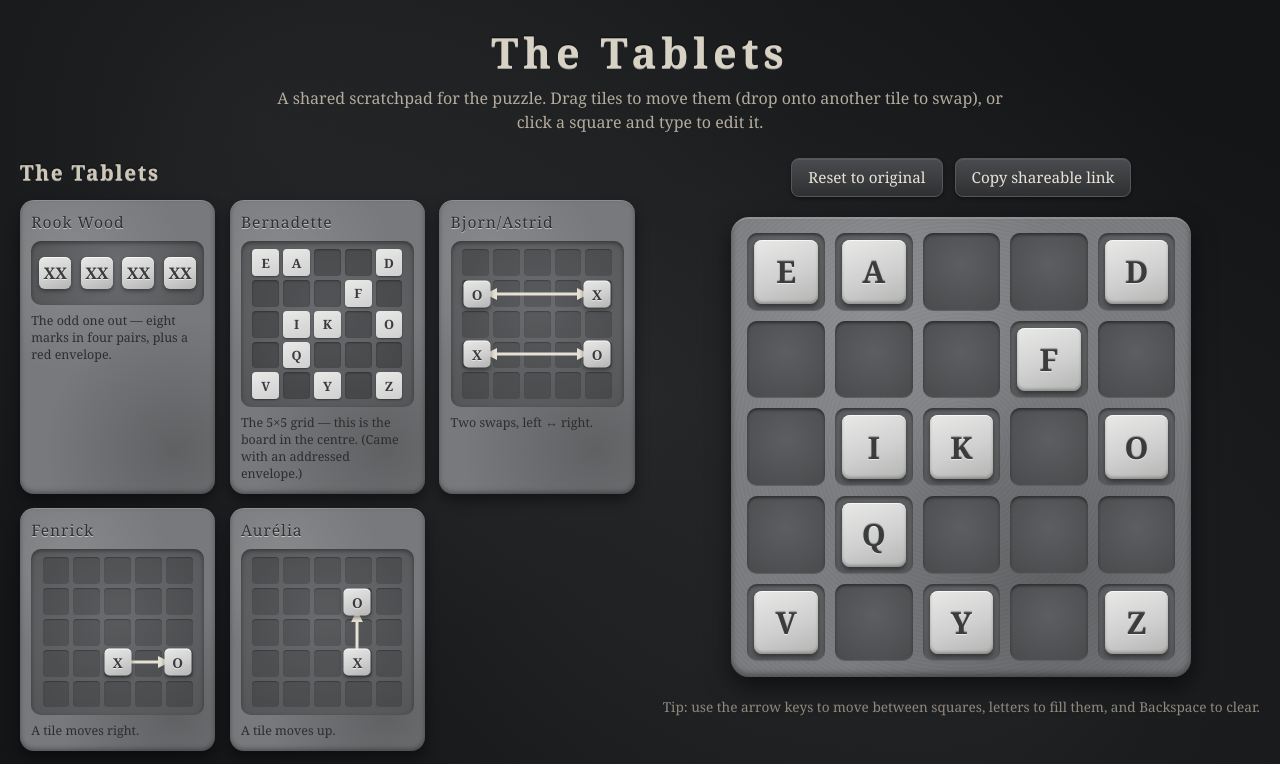
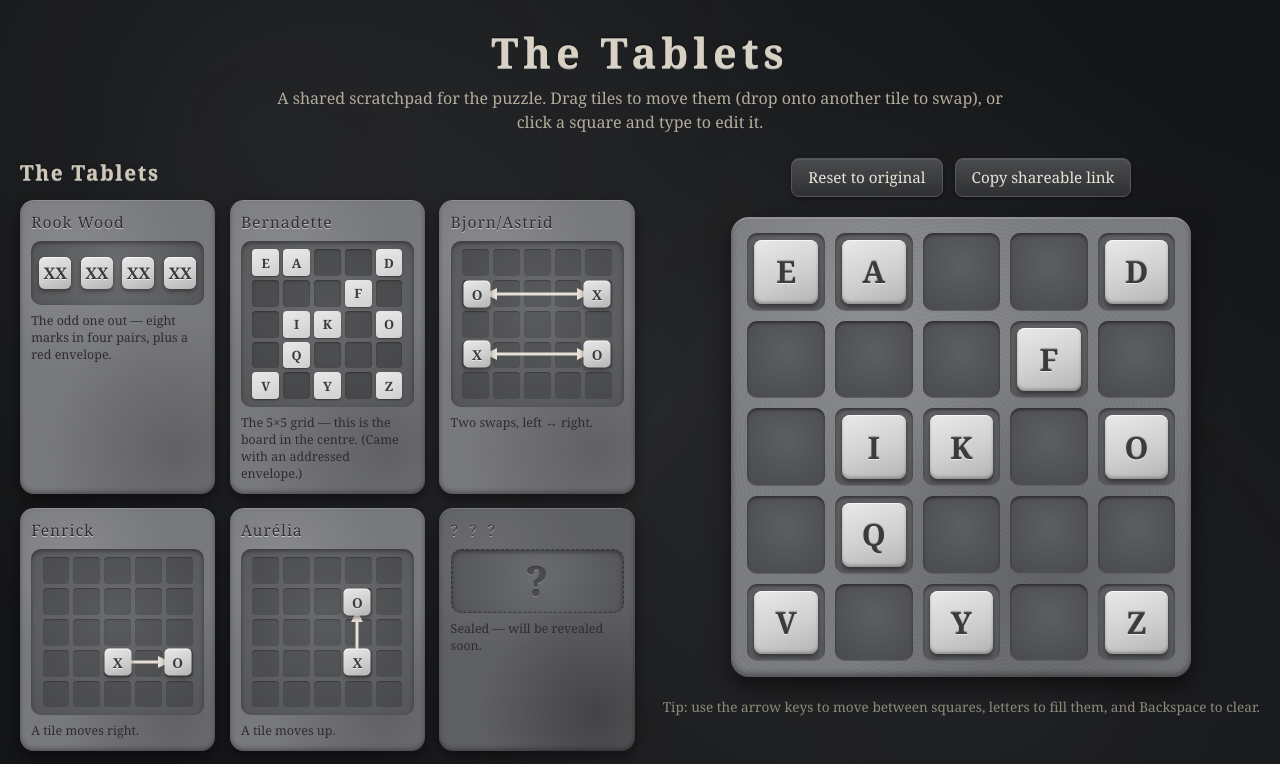
Before and after one commit to mutantflea/dnd-puzzle-site, a React (Vite) app: page / in a window 1280 px wide. Shown: the top 764 px of the page. Built offline with nearby package versions, Linux system fonts and the light colour scheme.

Commit message:
added 2 blank tiles

```diff
--- a/src/components/ClueTablet.tsx
+++ b/src/components/ClueTablet.tsx
@@ -4,15 +4,16 @@ import styles from "../styles/ClueTablet.module.css";
 interface ClueTabletProps {
   name: string;
   note?: string;
+  locked?: boolean; // a not-yet-revealed clue
   children: ReactNode; // the CSS/SVG recreation of the rule
 }
 
 /** A stone-tablet card showing a recreated clue. */
-export default function ClueTablet({ name, note, children }: ClueTabletProps) {
+export default function ClueTablet({ name, note, locked, children }: ClueTabletProps) {
   return (
-    <figure className={styles.tablet}>
+    <figure className={`${styles.tablet} ${locked ? styles.tabletLocked : ""}`}>
       <figcaption className={styles.name}>{name}</figcaption>
-      <div className={styles.face}>
+      <div className={`${styles.face} ${locked ? styles.faceLocked : ""}`}>
         <div className={styles.rule}>{children}</div>
       </div>
       {note && <p className={styles.note}>{note}</p>}
--- a/src/components/Clues.tsx
+++ b/src/components/Clues.tsx
@@ -160,6 +160,14 @@ export default function Clues() {
       <ClueTablet name="Aurélia" note="A tile moves up.">
         <GridClue marks={AURELIA.marks} arrows={AURELIA.arrows} />
       </ClueTablet>
+
+      {[0, 1].map((n) => (
+        <ClueTablet key={`sealed-${n}`} name="? ? ?" note="Sealed — will be revealed soon." locked>
+          <div className={styles.sealed}>
+            <span className={styles.sealedGlyph}>?</span>
+          </div>
+        </ClueTablet>
+      ))}
     </div>
   );
 }
--- a/src/styles/ClueTablet.module.css
+++ b/src/styles/ClueTablet.module.css
@@ -29,6 +29,46 @@
     0 1px 0 rgba(255, 255, 255, 0.18) inset,
     0 -2px 5px rgba(0, 0, 0, 0.35) inset,
     0 6px 14px rgba(0, 0, 0, 0.45);
+}
+
+/* A sealed, not-yet-revealed clue: darker, mossier stone that recedes next
+   to the active tablets. */
+.tabletLocked {
+  background-color: #5f6063;
+  background-image:
+    radial-gradient(circle at 25% 20%, rgba(255, 255, 255, 0.07), transparent 40%),
+    radial-gradient(circle at 80% 85%, rgba(0, 0, 0, 0.3), transparent 45%);
+}
+
+.tabletLocked .name {
+  color: #3d3e40;
+  letter-spacing: 0.22em;
+}
+
+.faceLocked {
+  background: radial-gradient(circle at 50% 40%, #55565a, #3f4043);
+  border: 1px dashed rgba(0, 0, 0, 0.4);
+  box-shadow:
+    0 2px 5px rgba(0, 0, 0, 0.5) inset,
+    0 1px 0 rgba(255, 255, 255, 0.06) inset;
+}
+
+.sealed {
+  display: flex;
+  align-items: center;
+  justify-content: center;
+  width: 100%;
+}
+
+/* Big "?" carved into the stone. */
+.sealedGlyph {
+  font-size: 2.5rem;
+  font-weight: 700;
+  line-height: 1;
+  color: #4a4b4e;
+  text-shadow:
+    0 1px 0 rgba(255, 255, 255, 0.22),
+    0 -1px 1px rgba(0, 0, 0, 0.55);
 }
 
 .name {
```
